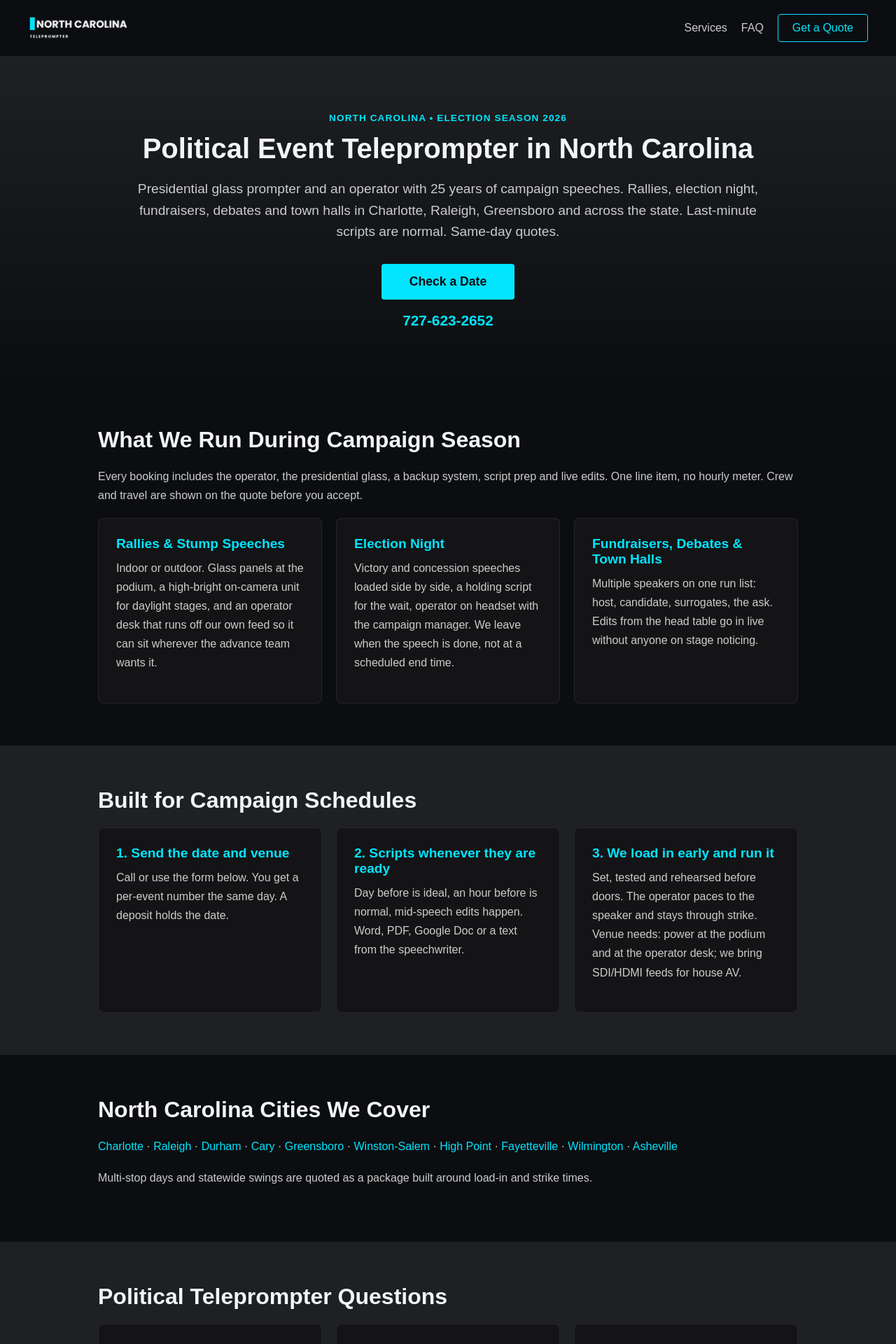
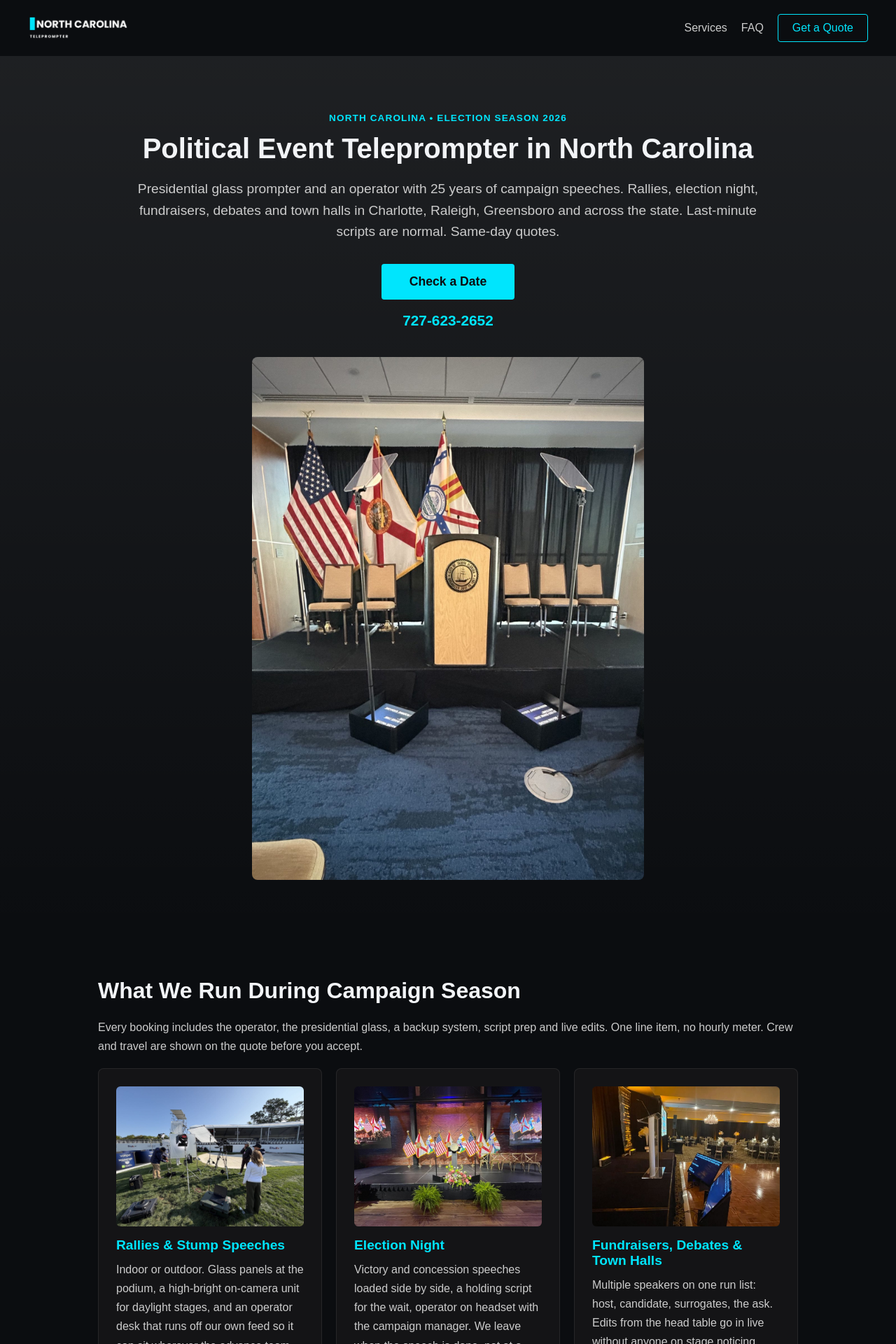
Before and after one commit to jasproj/nctele, a Jekyll site: the page political-teleprompter-north-carolina.html, which Jekyll copies as it is, in a window 1280 px wide. Shown: the top 1920 px of the page at 70% size. Built offline with Jekyll 4.4.1, drawn with Linux system fonts in a browser that asks for light colours.

Commit message:
Political page: podium/flags hero, rally, stage and rig photos (#5)
Claude-Session: https://claude.ai/code/session_01SW4oYwAA8ZEcmkVZYUBX96

Co-authored-by: Jason Dudney <jason@floridateleprompter.com>
Co-authored-by: Claude Fable 5.1 <noreply@anthropic.com>

```diff
--- a/political-teleprompter-north-carolina.html
+++ b/political-teleprompter-north-carolina.html
@@ -83,6 +83,7 @@ hr{border-color:rgba(255,255,255,.08)}
     <p style="font-size:1.2rem;color:#ccc;margin:0 0 30px 0;line-height:1.6">Presidential glass prompter and an operator with 25 years of campaign speeches. Rallies, election night, fundraisers, debates and town halls in Charlotte, Raleigh, Greensboro and across the state. Last-minute scripts are normal. Same-day quotes.</p>
     <a href="#quote" style="display:inline-block;background:#00E5FD;color:#0B0D10;padding:15px 40px;text-decoration:none;font-weight:bold;border-radius:4px;font-size:1.1rem">Check a Date</a>
     <p style="margin:18px 0 0 0"><a href="tel:727-623-2652" style="color:#00E5FD;font-size:1.3rem;text-decoration:none;font-weight:bold">727-623-2652</a></p>
+    <img src="/img/political/hero-podium-flags.jpg" alt="Presidential teleprompter at a flag-lined podium" style="width:100%;max-width:560px;height:auto;border-radius:8px;margin:40px auto 0;display:block">
   </div>
 </section>
 
@@ -91,9 +92,9 @@ hr{border-color:rgba(255,255,255,.08)}
     <h2 style="font-family:Arial,sans-serif;font-size:2rem;color:#F2F4F7;margin:0 0 20px 0">What We Run During Campaign Season</h2>
     <p style="color:#ccc;line-height:1.7;margin:0 0 18px 0">Every booking includes the operator, the presidential glass, a backup system, script prep and live edits. One line item, no hourly meter. Crew and travel are shown on the quote before you accept.</p>
     <div style="display:grid;grid-template-columns:repeat(auto-fit,minmax(260px,1fr));gap:20px">
-      <div style="background:#141416;padding:25px;border-radius:8px;border:1px solid rgba(255,255,255,.08)"><h3 style="font-family:Arial,sans-serif;font-size:1.2rem;color:#00E5FD;margin:0 0 10px 0">Rallies &amp; Stump Speeches</h3><p style="color:#ccc;line-height:1.7;margin:0 0 18px 0">Indoor or outdoor. Glass panels at the podium, a high-bright on-camera unit for daylight stages, and an operator desk that runs off our own feed so it can sit wherever the advance team wants it.</p></div>
-      <div style="background:#141416;padding:25px;border-radius:8px;border:1px solid rgba(255,255,255,.08)"><h3 style="font-family:Arial,sans-serif;font-size:1.2rem;color:#00E5FD;margin:0 0 10px 0">Election Night</h3><p style="color:#ccc;line-height:1.7;margin:0 0 18px 0">Victory and concession speeches loaded side by side, a holding script for the wait, operator on headset with the campaign manager. We leave when the speech is done, not at a scheduled end time.</p></div>
-      <div style="background:#141416;padding:25px;border-radius:8px;border:1px solid rgba(255,255,255,.08)"><h3 style="font-family:Arial,sans-serif;font-size:1.2rem;color:#00E5FD;margin:0 0 10px 0">Fundraisers, Debates &amp; Town Halls</h3><p style="color:#ccc;line-height:1.7;margin:0 0 18px 0">Multiple speakers on one run list: host, candidate, surrogates, the ask. Edits from the head table go in live without anyone on stage noticing.</p></div>
+      <div style="background:#141416;padding:25px;border-radius:8px;border:1px solid rgba(255,255,255,.08)"><img src="/img/political/rally-outdoor.jpg" alt="Outdoor teleprompter setup for a political rally" loading="lazy" style="width:100%;height:200px;object-fit:cover;border-radius:6px;margin:0 0 16px 0;display:block"><h3 style="font-family:Arial,sans-serif;font-size:1.2rem;color:#00E5FD;margin:0 0 10px 0">Rallies &amp; Stump Speeches</h3><p style="color:#ccc;line-height:1.7;margin:0 0 18px 0">Indoor or outdoor. Glass panels at the podium, a high-bright on-camera unit for daylight stages, and an operator desk that runs off our own feed so it can sit wherever the advance team wants it.</p></div>
+      <div style="background:#141416;padding:25px;border-radius:8px;border:1px solid rgba(255,255,255,.08)"><img src="/img/political/stage-flags.jpg" alt="Presidential teleprompter glass on a flag-lined election stage" loading="lazy" style="width:100%;height:200px;object-fit:cover;border-radius:6px;margin:0 0 16px 0;display:block"><h3 style="font-family:Arial,sans-serif;font-size:1.2rem;color:#00E5FD;margin:0 0 10px 0">Election Night</h3><p style="color:#ccc;line-height:1.7;margin:0 0 18px 0">Victory and concession speeches loaded side by side, a holding script for the wait, operator on headset with the campaign manager. We leave when the speech is done, not at a scheduled end time.</p></div>
+      <div style="background:#141416;padding:25px;border-radius:8px;border:1px solid rgba(255,255,255,.08)"><img src="/img/political/podium-glass-ballroom.jpg" alt="Podium with presidential glass teleprompter in a ballroom" loading="lazy" style="width:100%;height:200px;object-fit:cover;border-radius:6px;margin:0 0 16px 0;display:block"><h3 style="font-family:Arial,sans-serif;font-size:1.2rem;color:#00E5FD;margin:0 0 10px 0">Fundraisers, Debates &amp; Town Halls</h3><p style="color:#ccc;line-height:1.7;margin:0 0 18px 0">Multiple speakers on one run list: host, candidate, surrogates, the ask. Edits from the head table go in live without anyone on stage noticing.</p></div>
     </div>
   </div>
 </section>
@@ -104,7 +105,7 @@ hr{border-color:rgba(255,255,255,.08)}
     <div style="display:grid;grid-template-columns:repeat(auto-fit,minmax(260px,1fr));gap:20px">
       <div style="background:#141416;padding:25px;border-radius:8px;border:1px solid rgba(255,255,255,.08)"><h3 style="font-family:Arial,sans-serif;font-size:1.2rem;color:#00E5FD;margin:0 0 10px 0">1. Send the date and venue</h3><p style="color:#ccc;line-height:1.7;margin:0 0 18px 0">Call or use the form below. You get a per-event number the same day. A deposit holds the date.</p></div>
       <div style="background:#141416;padding:25px;border-radius:8px;border:1px solid rgba(255,255,255,.08)"><h3 style="font-family:Arial,sans-serif;font-size:1.2rem;color:#00E5FD;margin:0 0 10px 0">2. Scripts whenever they are ready</h3><p style="color:#ccc;line-height:1.7;margin:0 0 18px 0">Day before is ideal, an hour before is normal, mid-speech edits happen. Word, PDF, Google Doc or a text from the speechwriter.</p></div>
-      <div style="background:#141416;padding:25px;border-radius:8px;border:1px solid rgba(255,255,255,.08)"><h3 style="font-family:Arial,sans-serif;font-size:1.2rem;color:#00E5FD;margin:0 0 10px 0">3. We load in early and run it</h3><p style="color:#ccc;line-height:1.7;margin:0 0 18px 0">Set, tested and rehearsed before doors. The operator paces to the speaker and stays through strike. Venue needs: power at the podium and at the operator desk; we bring SDI/HDMI feeds for house AV.</p></div>
+      <div style="background:#141416;padding:25px;border-radius:8px;border:1px solid rgba(255,255,255,.08)"><img src="/img/political/presidential-rig.jpg" alt="Presidential teleprompter rig set before doors" loading="lazy" style="width:100%;height:200px;object-fit:cover;border-radius:6px;margin:0 0 16px 0;display:block"><h3 style="font-family:Arial,sans-serif;font-size:1.2rem;color:#00E5FD;margin:0 0 10px 0">3. We load in early and run it</h3><p style="color:#ccc;line-height:1.7;margin:0 0 18px 0">Set, tested and rehearsed before doors. The operator paces to the speaker and stays through strike. Venue needs: power at the podium and at the operator desk; we bring SDI/HDMI feeds for house AV.</p></div>
     </div>
   </div>
 </section>
```
Also changed, not shown: img/political/hero-podium-flags.jpg (added), img/political/podium-glass-ballroom.jpg (added), img/political/presidential-rig.jpg (added), img/political/rally-outdoor.jpg (added), img/political/stage-flags.jpg (added).
